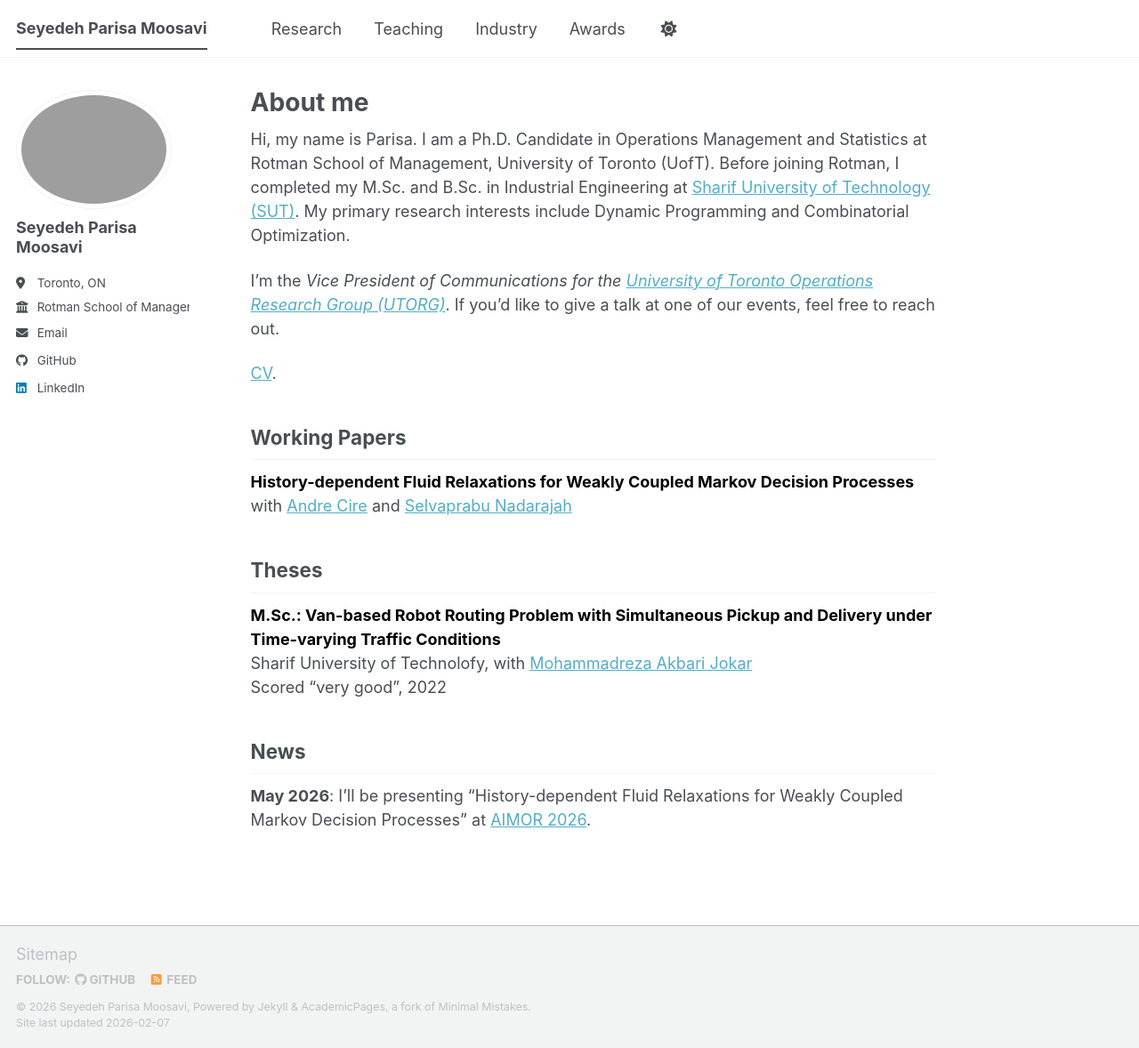
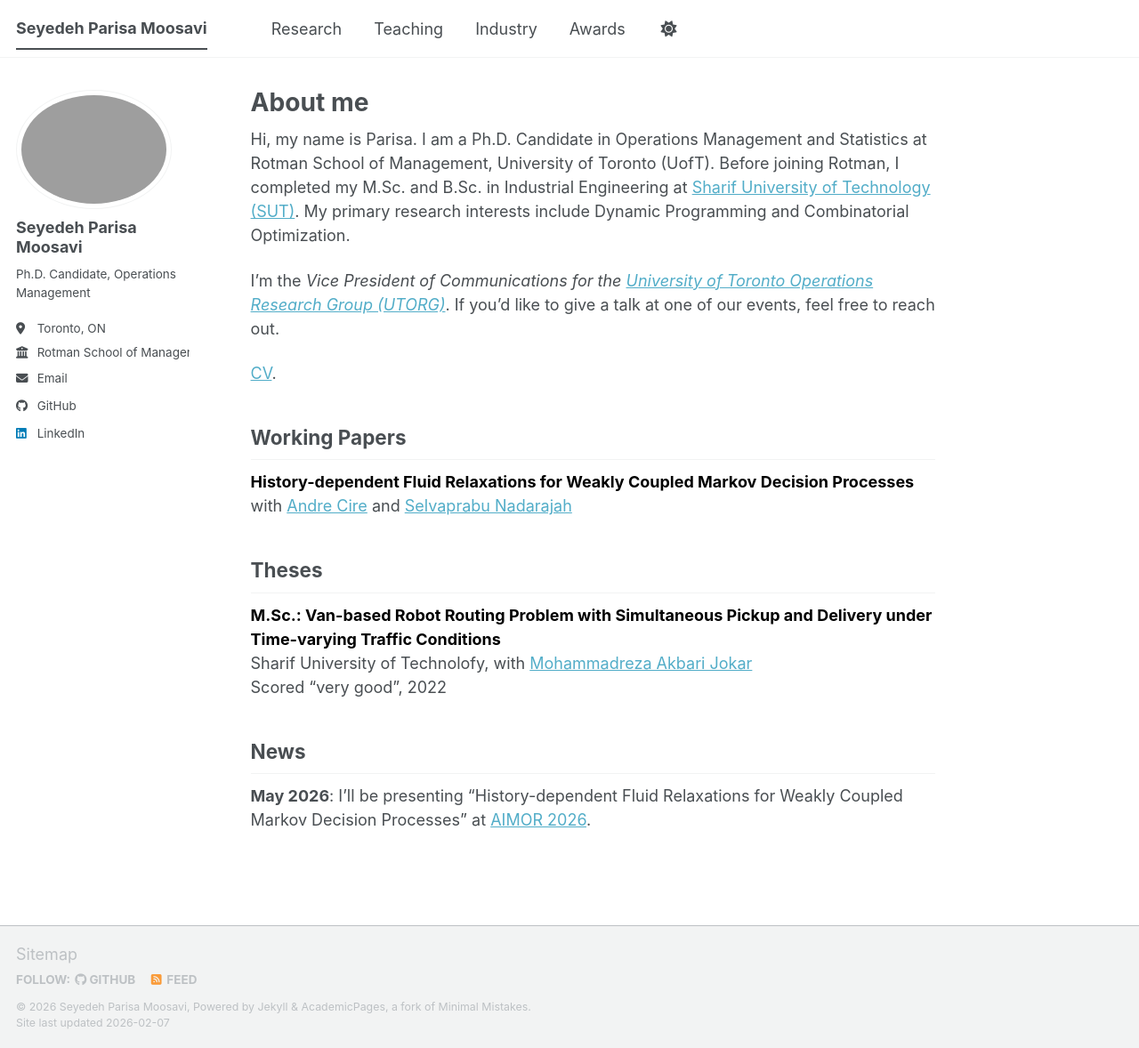
Before and after one commit to parisamsv/parisamsv.github.io, a Jekyll site: the page built from _pages/about.md, in a window 1280 px wide and 1178 px high. Shown: the whole window at 89% size. Built offline with Jekyll 4.4.1, drawn with Linux system fonts in a browser that asks for light colours; a script bundle is joined from its source files by our own code; library files that are not in the unit come from our copies.

Commit message:
Update author bio in _config.yml

```diff
--- a/_config.yml
+++ b/_config.yml
@@ -82,7 +82,7 @@ analytics:
 author:
   name             : "Seyedeh Parisa Moosavi"
   avatar           : "1.JPG"
-  bio              : ""
+  bio              : "Ph.D. Candidate, Operations Management"
   location         : "Toronto, ON"
   employer         : "Rotman School of Management"
   pubmed           :
```
